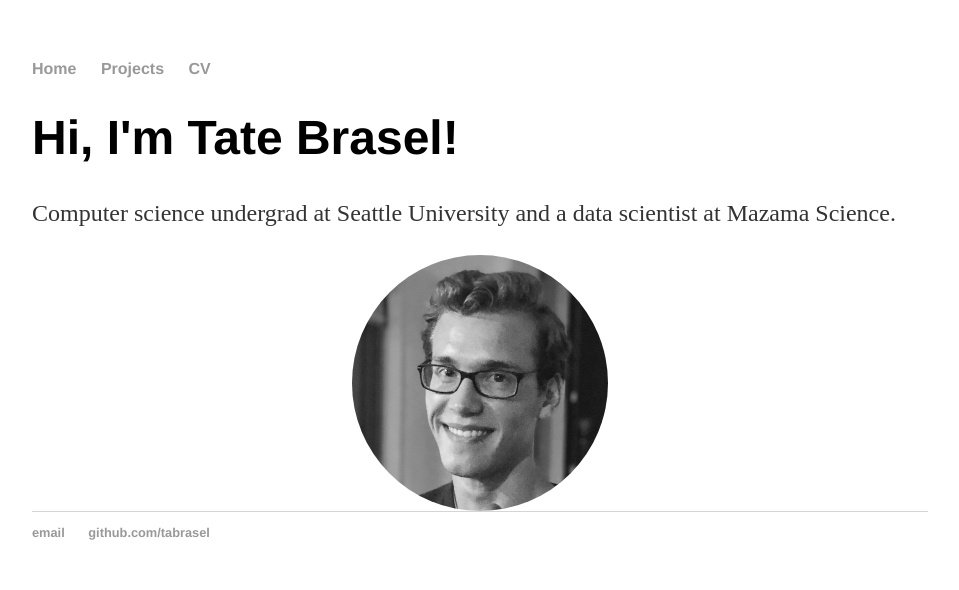
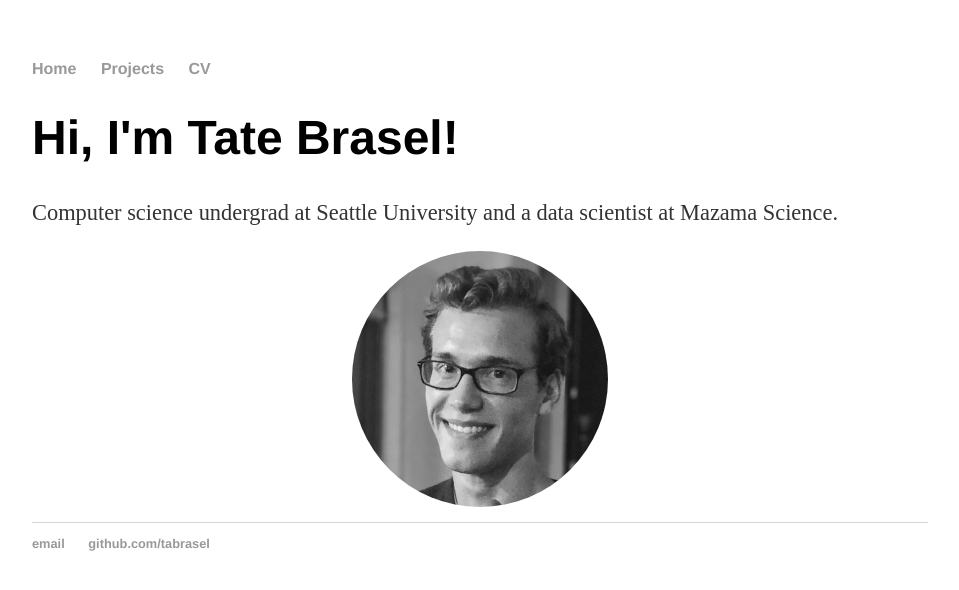
Before and after one commit to tabrasel/tabrasel.github.io, a Jekyll site: the page built from index.html, in a window 1280 px wide. Shown: the top 590 px of the page, without its empty margins (160-1119 px from the left). Built offline with Jekyll 4.4.1, drawn with Linux system fonts in a browser that asks for light colours.

Commit message:
profile margin and smaller text

```diff
--- a/css/main.css
+++ b/css/main.css
@@ -24,7 +24,7 @@ h1 {
     font-family:'Helvetica', 'Arial', 'Sans-Serif';
 }
 p {
-    font-size: 1.5em;
+    font-size: 1.4em;
     line-height: 1.4em;
     color: #333;
 }
@@ -37,7 +37,7 @@ img.thumbnail-circle{
     height: 256px;
     border-radius: 50%;
     display: block;
-    margin: 0 auto;
+    margin: 15px auto;
 }
 
 ul.posts {
```
